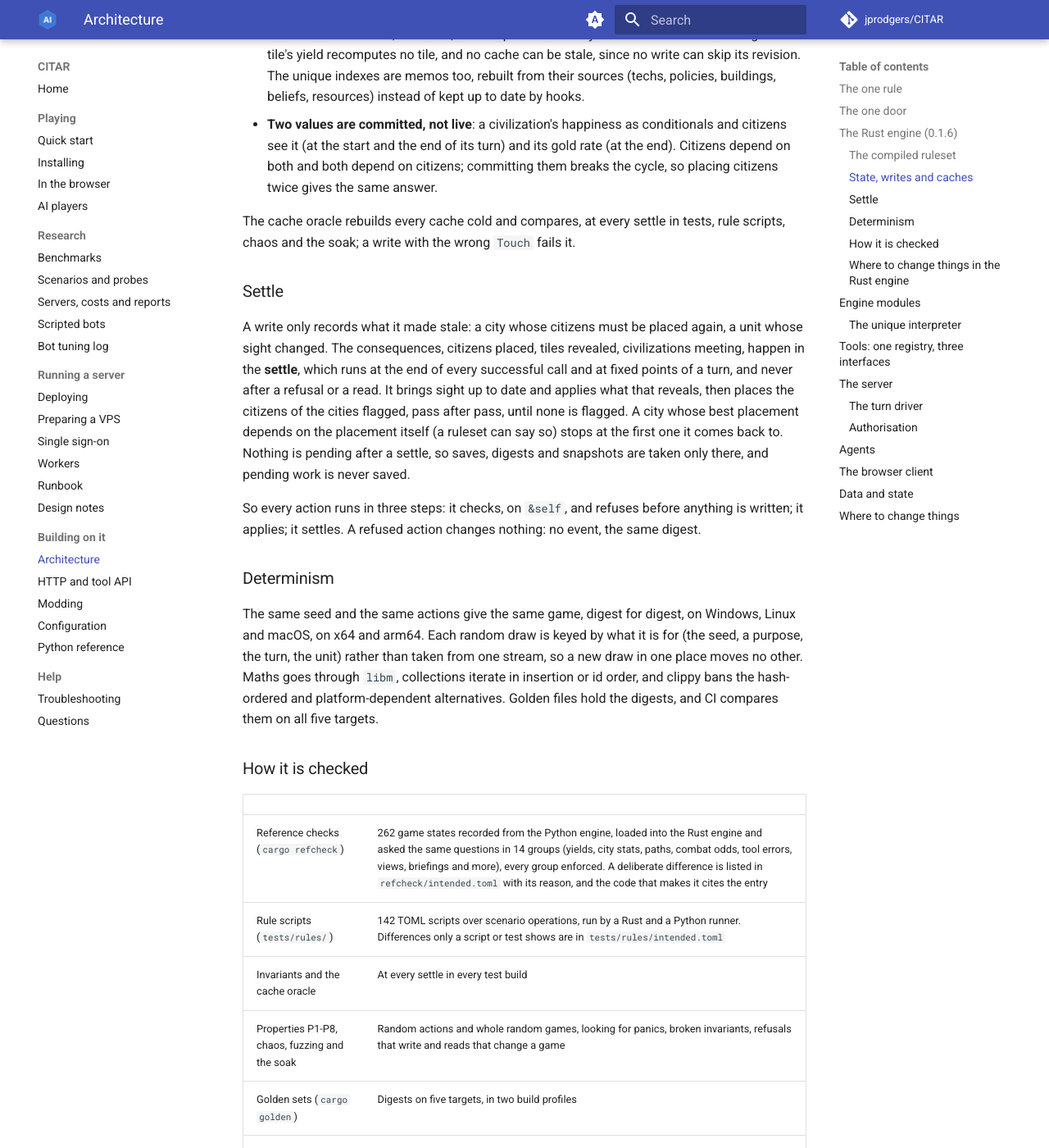
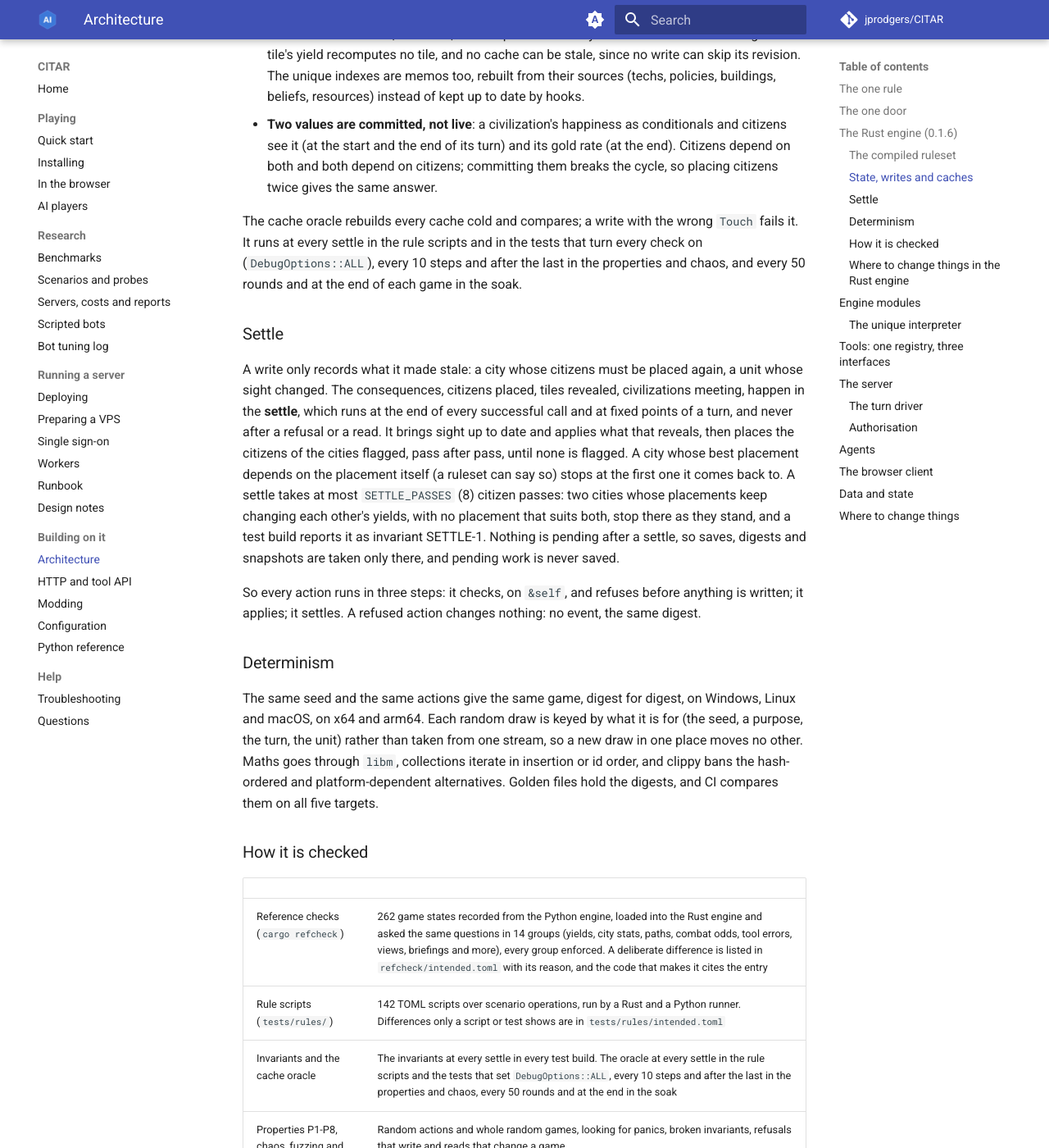
Before and after one commit to jprodgers/CITAR, an MkDocs documentation site: the page built from docs/ARCHITECTURE.md, in a window 1280 px wide and 1400 px high, scrolled down 3084 px. Shown: the whole window at 82% size. Built offline with MkDocs 1.6.1 and Material for MkDocs 9.7.7, drawn with Linux system fonts in a browser that asks for light colours; comment, search, counter and statistics services are not loaded.

Commit message:
Docs: how often the cache oracle runs, and the settle's pass cap
ARCHITECTURE said the oracle ran at every settle in tests, chaos and the
soak. Only the invariants do: the oracle runs at every settle in the rule
scripts and the tests that set DebugOptions::ALL, every 10 steps in the
properties and chaos, and every 50 rounds in the soak. Both ARCHITECTURE
and MODDING now say a settle stops after SETTLE_PASSES, where two
neighbouring cities that keep moving each other's yields end (SETTLE-1
in test builds), so a mod should avoid uniques that do that.

Co-Authored-By: Claude Opus 5.5 <noreply@anthropic.com>

```diff
--- a/docs/ARCHITECTURE.md
+++ b/docs/ARCHITECTURE.md
@@ -123,8 +123,10 @@ together:
   both and both depend on citizens; committing them breaks the cycle, so placing citizens twice
   gives the same answer.
 
-The cache oracle rebuilds every cache cold and compares, at every settle in tests, rule scripts,
-chaos and the soak; a write with the wrong `Touch` fails it.
+The cache oracle rebuilds every cache cold and compares; a write with the wrong `Touch` fails it.
+It runs at every settle in the rule scripts and in the tests that turn every check on
+(`DebugOptions::ALL`), every 10 steps and after the last in the properties and chaos, and every
+50 rounds and at the end of each game in the soak.
 
 ### Settle
 
@@ -134,8 +136,10 @@ the **settle**, which runs at the end of every successful call and at fixed poin
 never after a refusal or a read. It brings sight up to date and applies what that reveals, then
 places the citizens of the cities flagged, pass after pass, until none is flagged. A city whose
 best placement depends on the placement itself (a ruleset can say so) stops at the first one it
-comes back to. Nothing is pending after a settle, so saves, digests and snapshots are taken only
-there, and pending work is never saved.
+comes back to. A settle takes at most `SETTLE_PASSES` (8) citizen passes: two cities whose
+placements keep changing each other's yields, with no placement that suits both, stop there as
+they stand, and a test build reports it as invariant SETTLE-1. Nothing is pending after a settle,
+so saves, digests and snapshots are taken only there, and pending work is never saved.
 
 So every action runs in three steps: it checks, on `&self`, and refuses before anything is
 written; it applies; it settles. A refused action changes nothing: no event, the same digest.
@@ -155,7 +159,7 @@ them on all five targets.
 |---|---|
 | Reference checks (`cargo refcheck`) | 262 game states recorded from the Python engine, loaded into the Rust engine and asked the same questions in 14 groups (yields, city stats, paths, combat odds, tool errors, views, briefings and more), every group enforced. A deliberate difference is listed in `refcheck/intended.toml` with its reason, and the code that makes it cites the entry |
 | Rule scripts (`tests/rules/`) | 142 TOML scripts over scenario operations, run by a Rust and a Python runner. Differences only a script or test shows are in `tests/rules/intended.toml` |
-| Invariants and the cache oracle | At every settle in every test build |
+| Invariants and the cache oracle | The invariants at every settle in every test build. The oracle at every settle in the rule scripts and the tests that set `DebugOptions::ALL`, every 10 steps and after the last in the properties and chaos, every 50 rounds and at the end in the soak |
 | Properties P1-P8, chaos, fuzzing and the soak | Random actions and whole random games, looking for panics, broken invariants, refusals that write and reads that change a game |
 | Golden sets (`cargo golden`) | Digests on five targets, in two build profiles |
 | Benchmarks (`cargo xtask perf`) | Hard budgets on the laptop; instruction counts on every pull request |
```
Also changed, not shown: docs/MODDING.md (+5 -1 lines).
